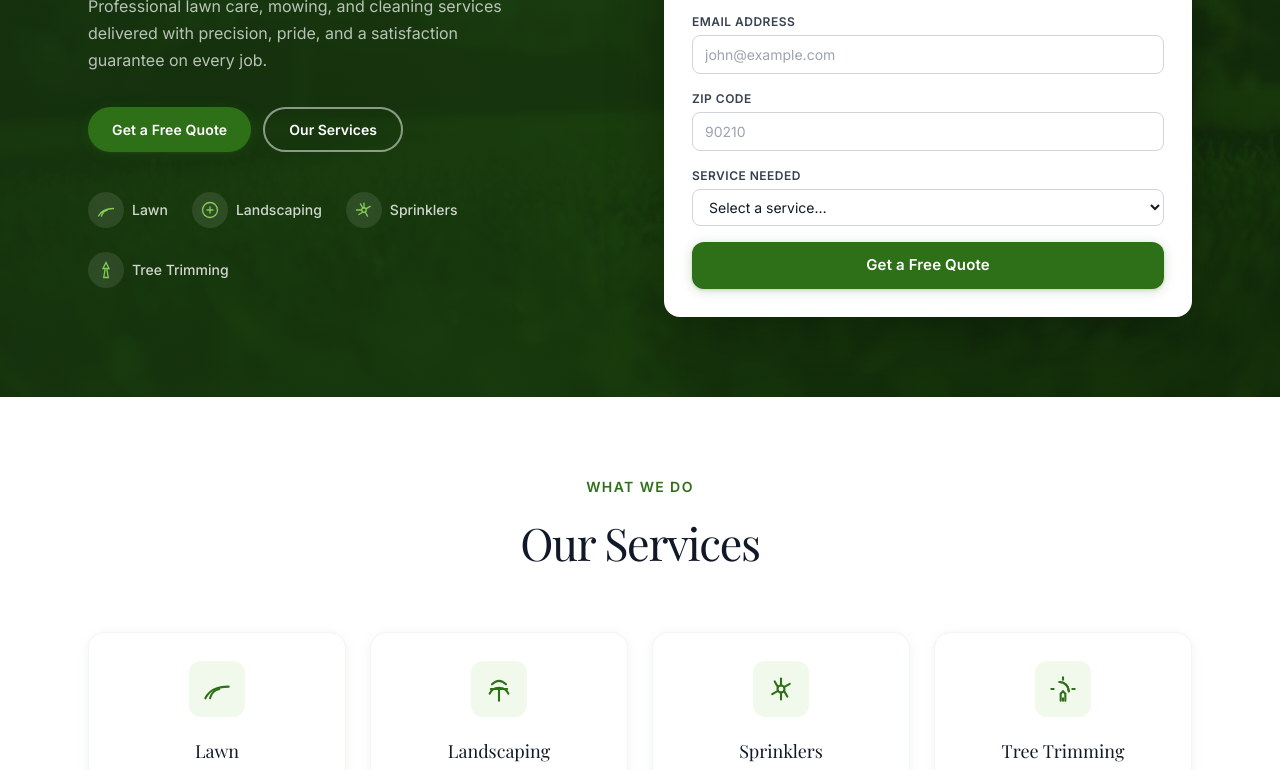
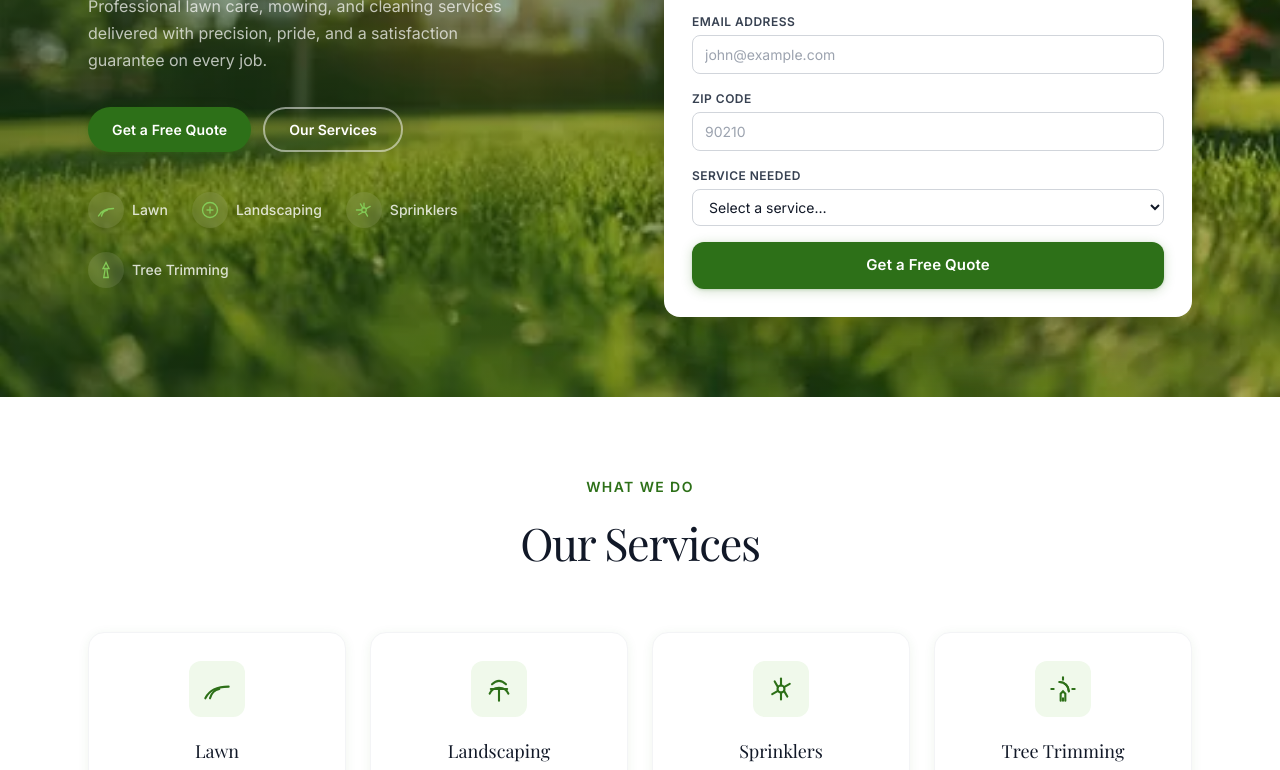
Before and after one commit to nedaj-beep/RegentLawnmowing, a plain HTML site: page index.html in a window 1280 px wide. Shown: the part 386-1156 px from the top of the page. Drawn offline with nearby package versions, Linux system fonts and the light colour scheme; a web font is replaced by a local one.

Commit message:
lighten hero overlay to make background photo more visible
Co-Authored-By: Claude Sonnet 4.6 <noreply@anthropic.com>

```diff
--- a/index.html
+++ b/index.html
@@ -135,7 +135,7 @@
 
     /* ── Hero gradient overlay ── */
     .hero-overlay {
-      background: linear-gradient(135deg, rgba(22,53,16,0.82) 0%, rgba(29,70,16,0.65) 60%, rgba(29,70,16,0.3) 100%);
+      background: linear-gradient(135deg, rgba(22,53,16,0.62) 0%, rgba(29,70,16,0.45) 60%, rgba(29,70,16,0.15) 100%);
     }
 
     /* ── Section fade-in on scroll ── */
@@ -236,7 +236,7 @@
     <!-- Background image -->
     <img src="/360_F_1738780170_KLrizhMWdDDNDSIQfIywHvdsVJxvVnB7.webp" alt="" aria-hidden="true"
          class="absolute inset-0 w-full h-full object-cover"
-         style="mix-blend-mode:multiply; opacity:0.75" />
+         style="opacity:1" />
     <div class="hero-overlay absolute inset-0"></div>
 
     <div class="relative z-10 max-w-6xl mx-auto px-4 sm:px-6 w-full py-20 grid grid-cols-1 lg:grid-cols-2 gap-12 items-center">
```
